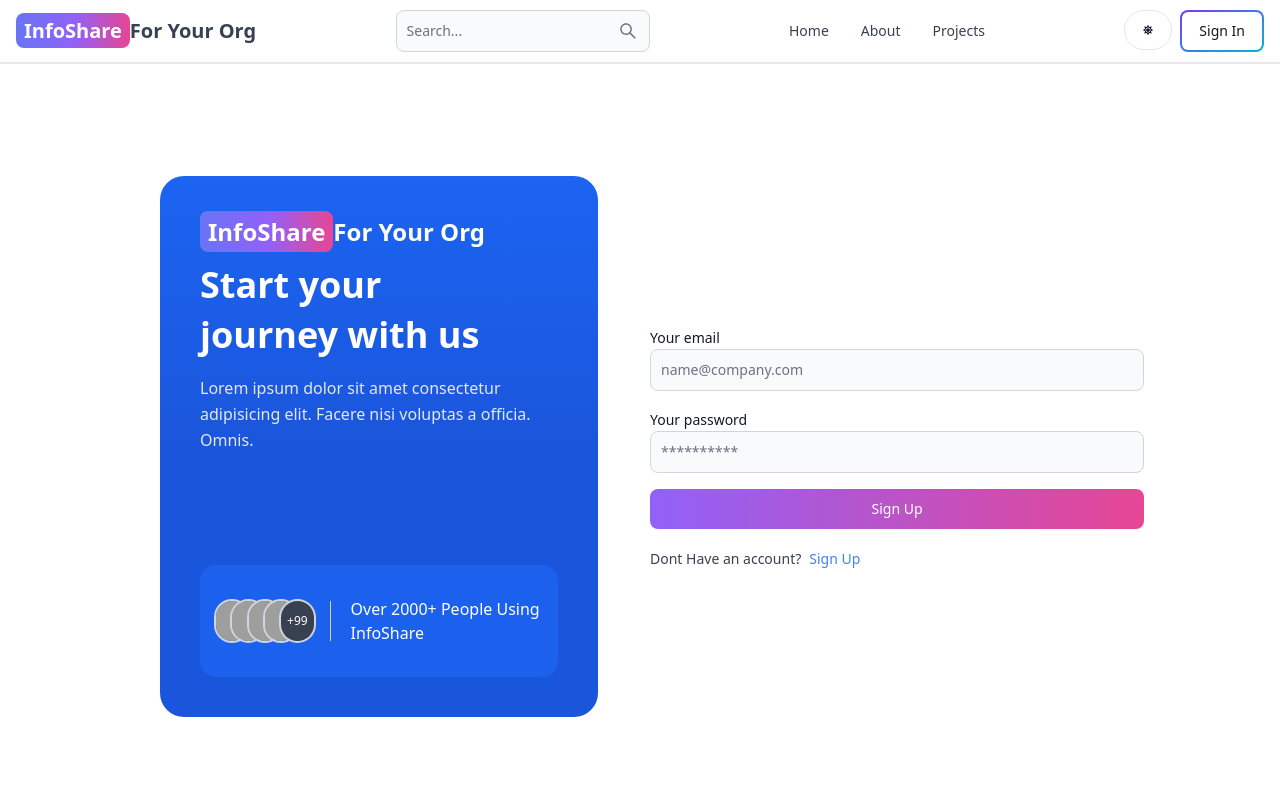
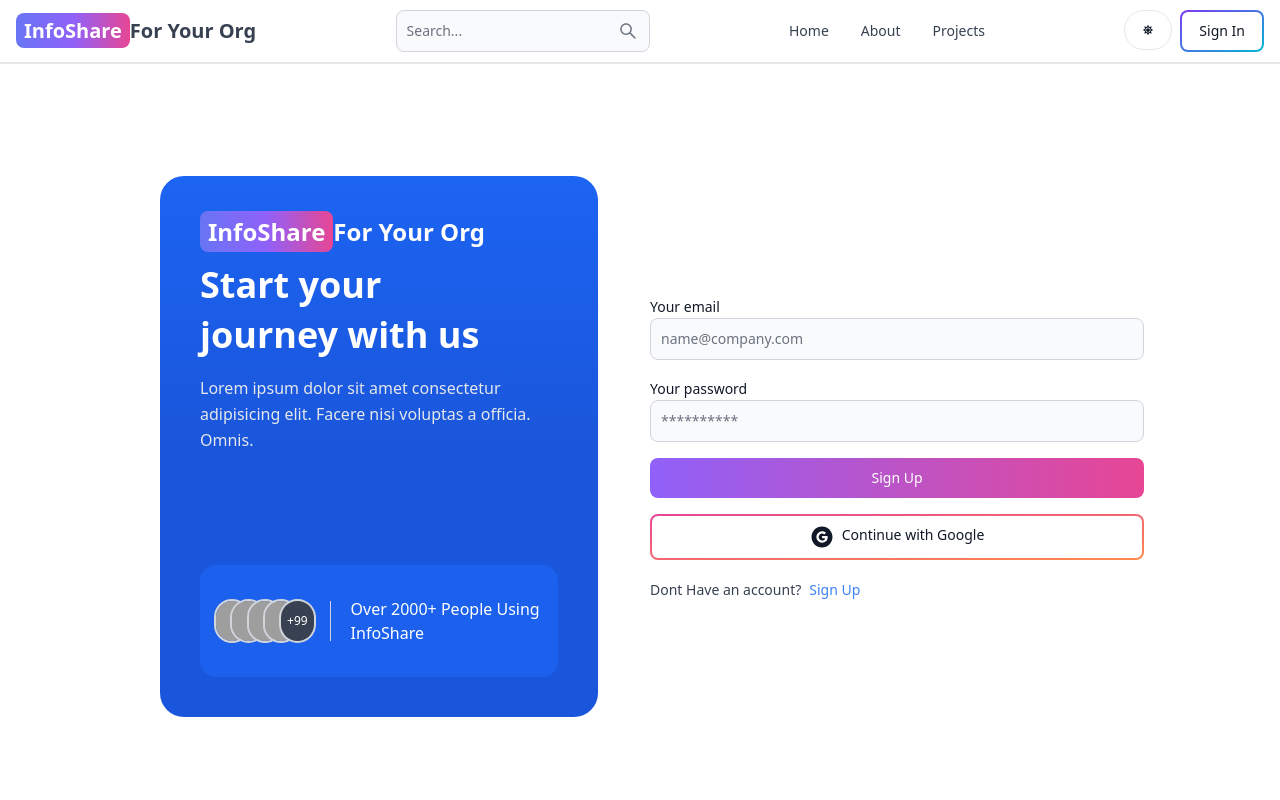
Before and after one commit to Anup-maurya/InfoShare-For-Your-Org, a React (Vite) app in the folder client/: page /sign-in in a window 1280 px wide. Shown: the top 800 px of the page. Built offline with nearby package versions, Linux system fonts and the light colour scheme; no server answers; grey boxes are pictures that could not be loaded.

Commit message:
added firebase in sign-in

```diff
--- a/client/src/pages/SignIn.jsx
+++ b/client/src/pages/SignIn.jsx
@@ -116,7 +116,7 @@
               ): 'Sign Up'
             }
             </Button>
-
+            <OAuth />
           </form>
           <div className='flex gap-2 text-sm mt-5'>
             <span>Dont Have an account?</span>
```
Also changed, not shown: 2 other files (tests, documents, lock files or other folders).
